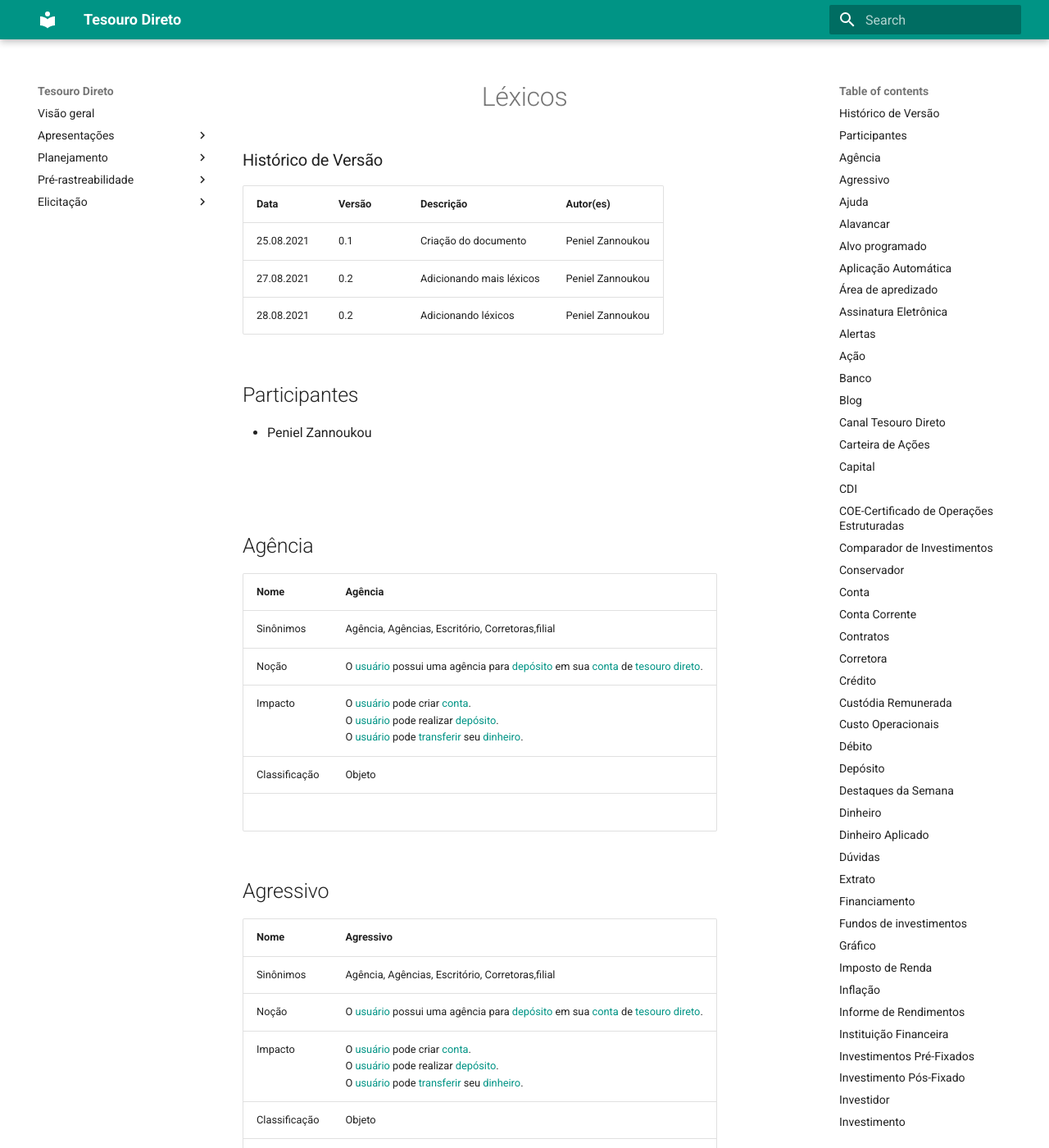
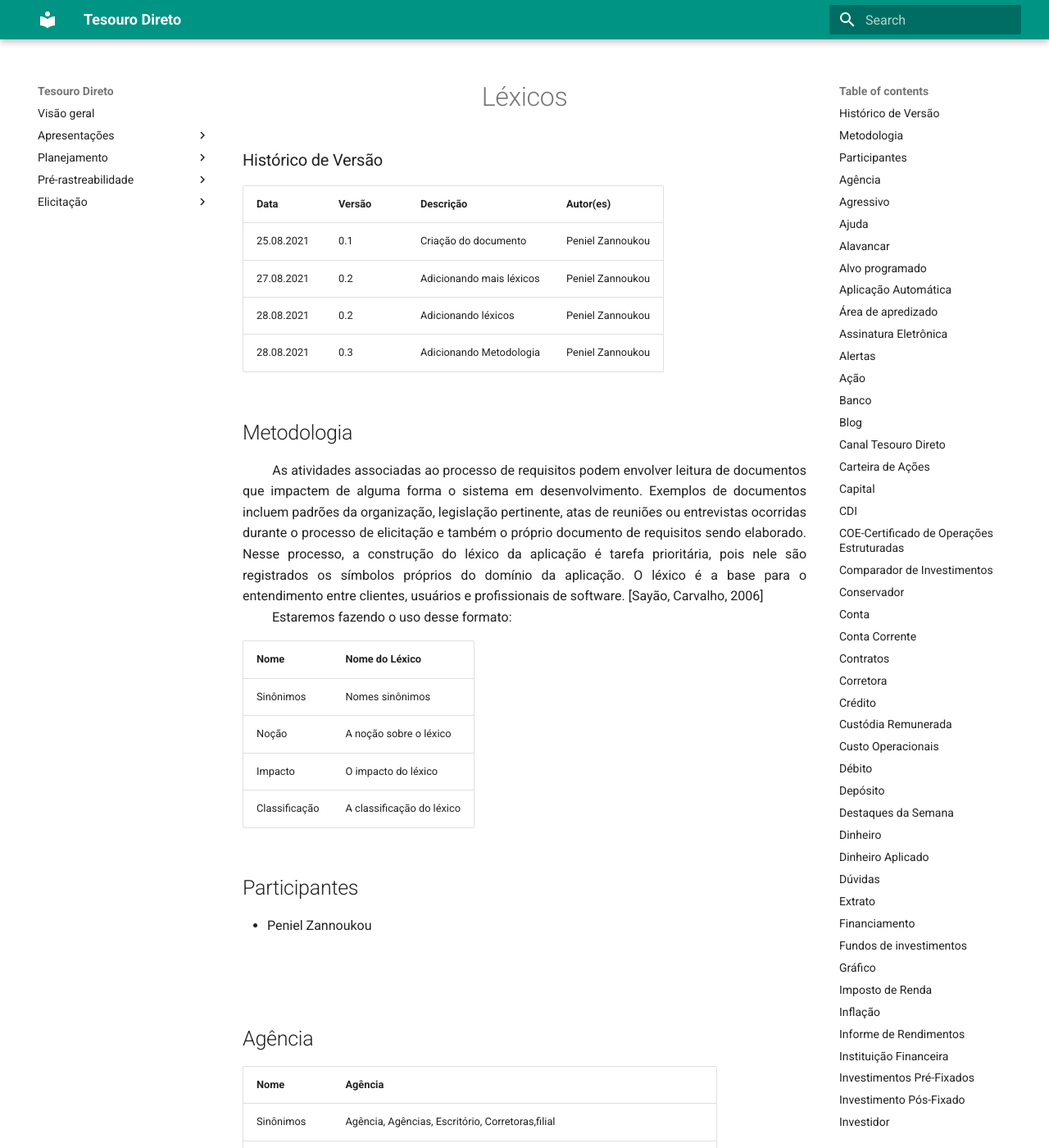
Before and after one commit to mibasFerraz/2021.1-TesouroDireto, an MkDocs documentation site: the page built from docs/modelagem/lexicos.md, in a window 1280 px wide and 1400 px high. Shown: the whole window at 82% size. Built offline with MkDocs 1.6.1 and Material for MkDocs 9.7.7, drawn with Linux system fonts in a browser that asks for light colours.

Commit message:
(#31) adicionando metodologia

```diff
--- a/docs/modelagem/lexicos.md
+++ b/docs/modelagem/lexicos.md
@@ -5,8 +5,20 @@
 | Data | Versão | Descrição | Autor(es)|
 | -- | -- | -- | -- |
 | 25.08.2021 | 0.1 | Criação do documento | Peniel Zannoukou |
-| 27.08.2021 | 0.2 | Adicionando mais léxicos| Peniel Zannoukou|
-| 28.08.2021 | 0.2 | Adicionando léxicos| Peniel Zannoukou|
+| 27.08.2021 | 0.2 | Adicionando mais léxicos | Peniel Zannoukou|
+| 28.08.2021 | 0.2 | Adicionando léxicos | Peniel Zannoukou|
+| 28.08.2021 | 0.3 | Adicionando Metodologia | Peniel Zannoukou|
+
+## Metodologia
+<div align="justify">&emsp;&emsp; As atividades associadas ao processo de requisitos podem envolver leitura de documentos que impactem de alguma forma o sistema em desenvolvimento. Exemplos de documentos incluem padrões da organização, legislação pertinente, atas de reuniões ou entrevistas ocorridas durante o processo de elicitação e também o próprio documento de requisitos sendo elaborado. Nesse processo, a construção do léxico da aplicação é tarefa prioritária, pois nele são registrados os símbolos próprios do domínio da aplicação. O léxico é a base para o entendimento entre clientes, usuários e profissionais de software. [Sayão, Carvalho, 2006]</div>
+<div align="justify">&emsp;&emsp; Estaremos fazendo o uso desse formato:</div>
+
+| Nome | Nome do Léxico |
+| -- | -- |
+| Sinônimos | Nomes sinônimos |
+| Noção | A noção sobre o léxico |
+| Impacto | O impacto do léxico |
+| Classificação | A classificação do léxico |
 
 ## Participantes
 
```
